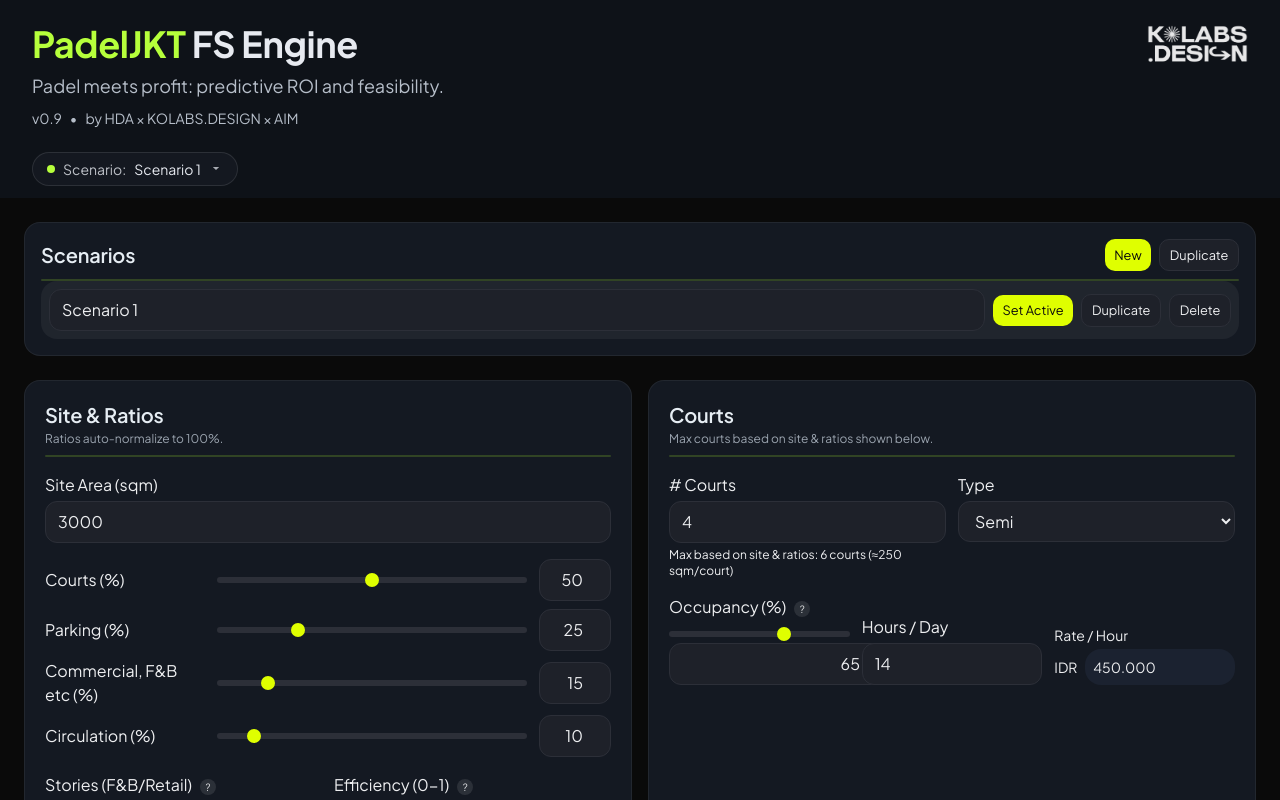
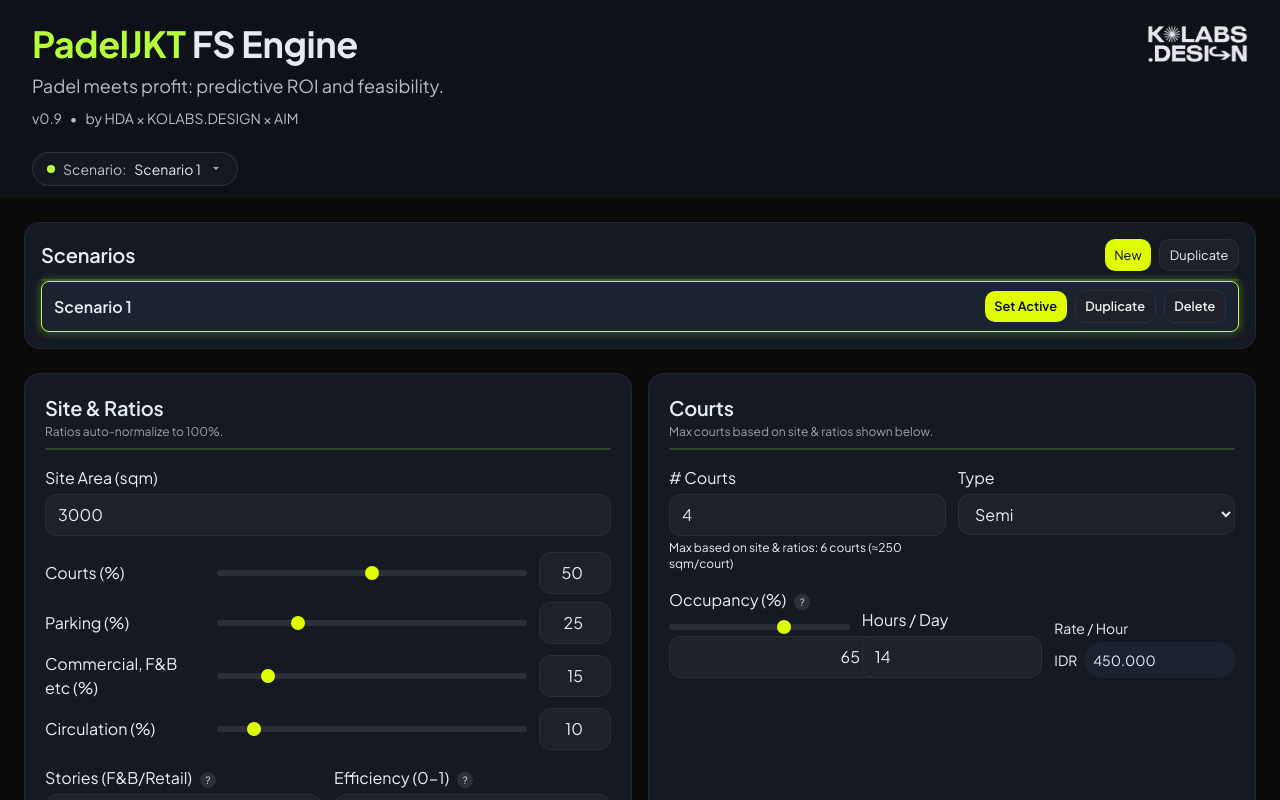
Before and after one commit to spotty21201/padeljkt_sept05, a Next.js app: page /simulator/1 in a window 1280 px wide. Shown: the top 800 px of the page. Built offline with nearby package versions, Linux system fonts and the light colour scheme.

Commit message:
Initial upload of PadelJKT FS Engine codebase

```diff
--- a/components/ScenarioManager.tsx
+++ b/components/ScenarioManager.tsx
@@ -14,15 +14,30 @@
         </div>
       } />
       <div className="space-y-2">
-        {scenarios.map(s => (
-          <div key={s.id} className={`flex items-center gap-2 p-2 rounded-xl ${s.id===activeId? 'bg-white/5':''}`}>
-            <input className="flex-1 input bg-transparent" value={s.name}
-              onChange={(e)=> rename(s.id, e.currentTarget.value)} />
-            <button className="button-accent btn-sm" onClick={()=> setActive(s.id)}>Set Active</button>
-            <button className="button-share btn-sm" onClick={()=> duplicate(s.id)}>Duplicate</button>
-            <button className="button-share btn-sm" onClick={()=> remove(s.id)}>Delete</button>
-          </div>
-        ))}
+        {scenarios.map(s => {
+          const isActive = s.id === activeId;
+          const rowClass = isActive
+            ? "bg-ink-700 hover:bg-ink-600 border border-accent-500 shadow-[0_0_8px_2px_rgba(182,255,59,0.25)] text-text-hi font-semibold"
+            : "bg-ink-800 hover:bg-ink-700 border border-transparent text-text-base";
+          return (
+            <div
+              key={s.id}
+              className={`flex items-center justify-between rounded-lg px-3 py-2 transition-colors ${rowClass}`}
+              aria-current={isActive ? "true" : undefined}
+            >
+              <input
+                className={`flex-1 bg-transparent outline-none ${isActive ? 'text-text-hi' : 'text-text-base'}`}
+                value={s.name}
+                onChange={(e)=> rename(s.id, e.currentTarget.value)}
+              />
+              <div className="flex items-center gap-2 ml-3">
+                <button className="button-accent btn-sm" onClick={()=> setActive(s.id)}>Set Active</button>
+                <button className="button-share btn-sm" onClick={()=> duplicate(s.id)}>Duplicate</button>
+                <button className="button-share btn-sm" onClick={()=> remove(s.id)}>Delete</button>
+              </div>
+            </div>
+          );
+        })}
         {scenarios.length === 0 && (
           <div className="text-sm text-muted-300">No scenarios yet. Click New to create one.</div>
         )}
```
